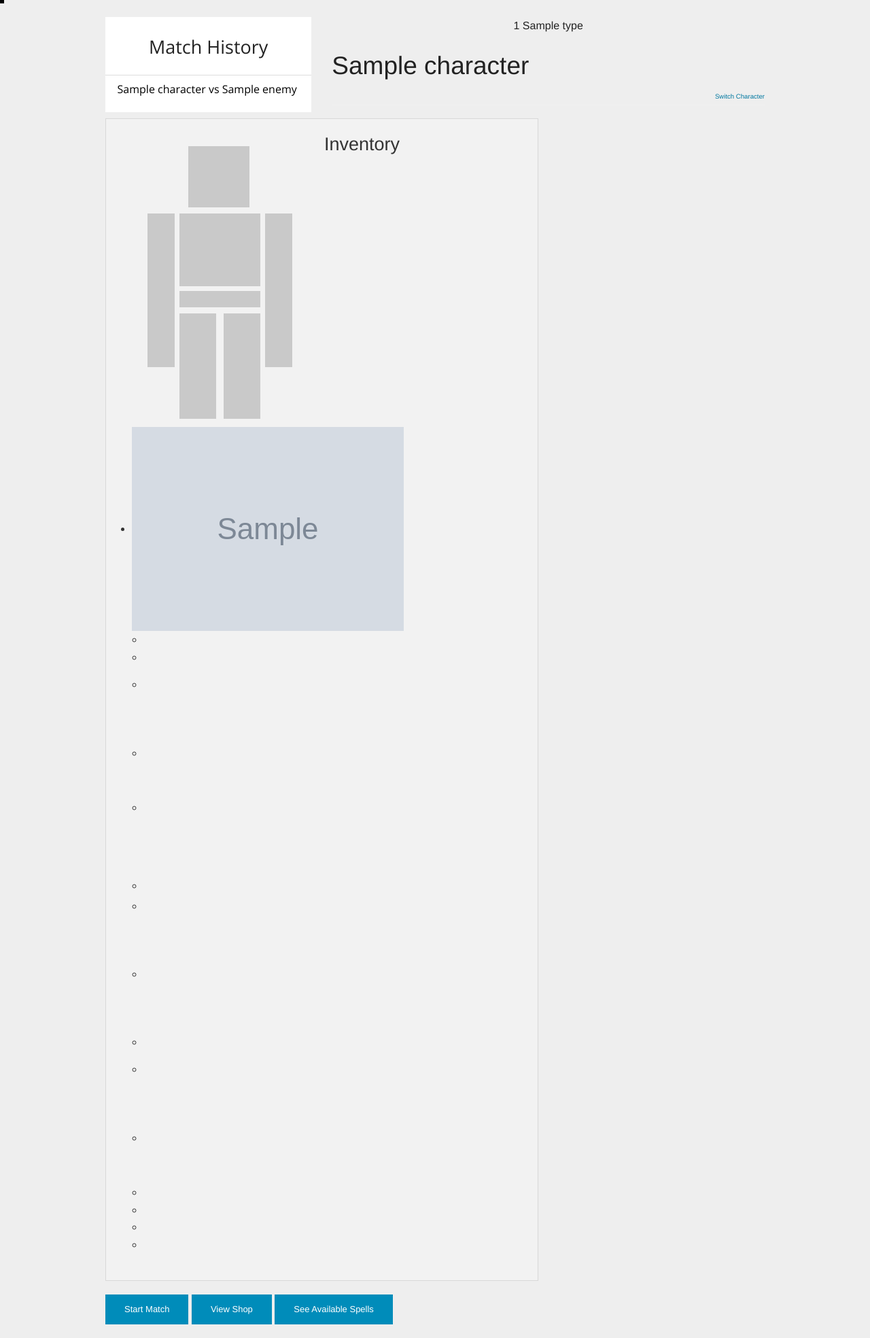
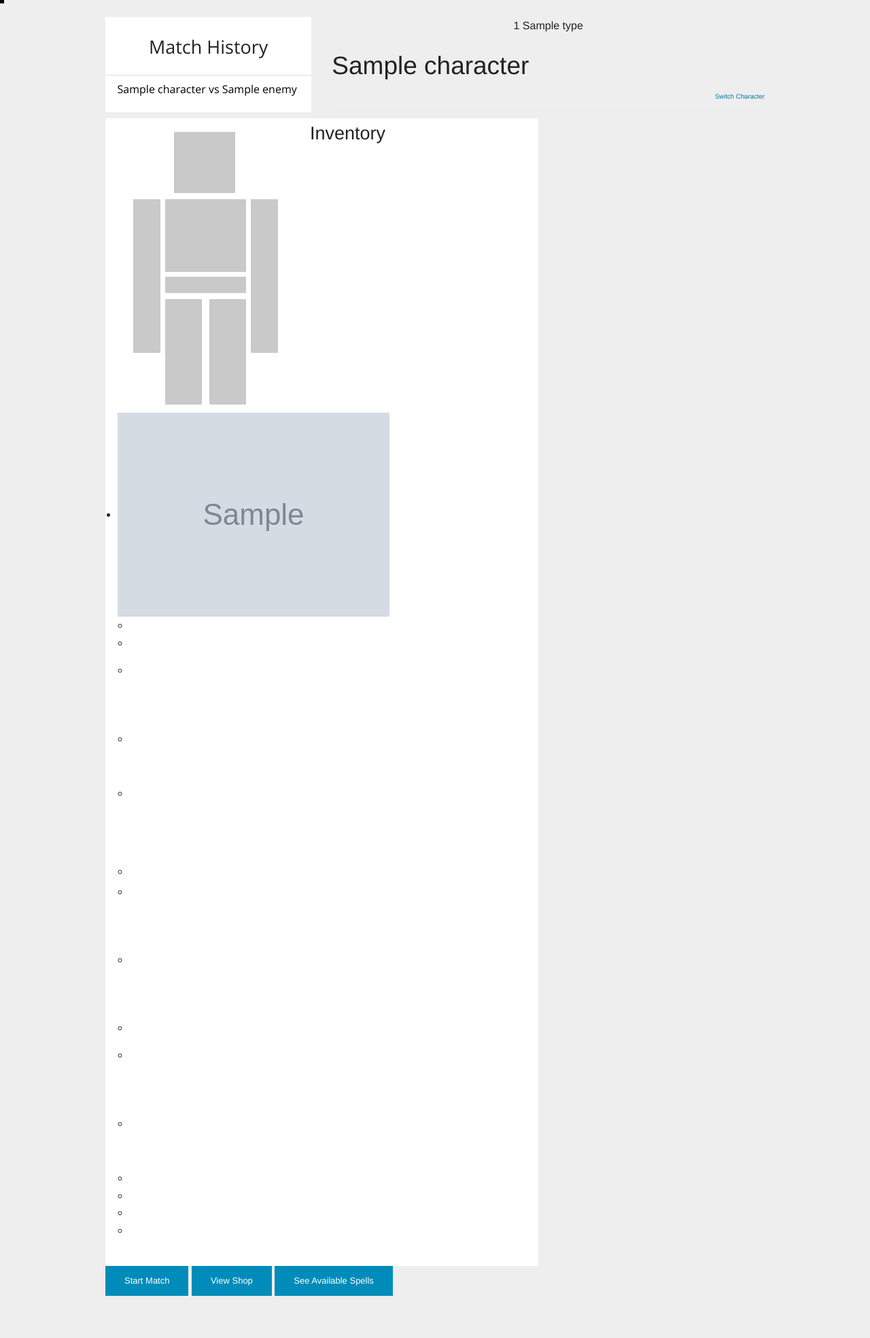
Before and after one commit to JamesJGarner/rpg-game, a Django app: page /character/1 in a window 1280 px wide. Shown: the part 45-2013 px from the top of the page at 68% size. After the commit the page ends 1951 px from the top, so only its background shows below. Run offline with Django 3.2, Linux system fonts and the light colour scheme; tables that the repository leaves empty hold one stand-in row (values such as "Sample post"); grey boxes marked "Sample" are stand-in pictures; some libraries are stand-ins or nearby versions.

Commit message:
Changed character foundation panel to custom class

```diff
--- a/game/static/css/apps/characters.css
+++ b/game/static/css/apps/characters.css
@@ -94,3 +94,9 @@ input#cc-name:focus {
     color:#000;
     list-style: none;
 }
+
+.cd-main {
+    float:left;
+    width:100%;
+    background :#FFF;
+}
--- a/game/templates/characters/character_detail.html
+++ b/game/templates/characters/character_detail.html
@@ -27,7 +27,7 @@
         <hr>
     </div>
     <div class="large-8 columns">
-        <div class="panel clearfix">
+        <div class="cd-main">
 
                 <img src="/static/assets/character.png" class="left">
 
```
